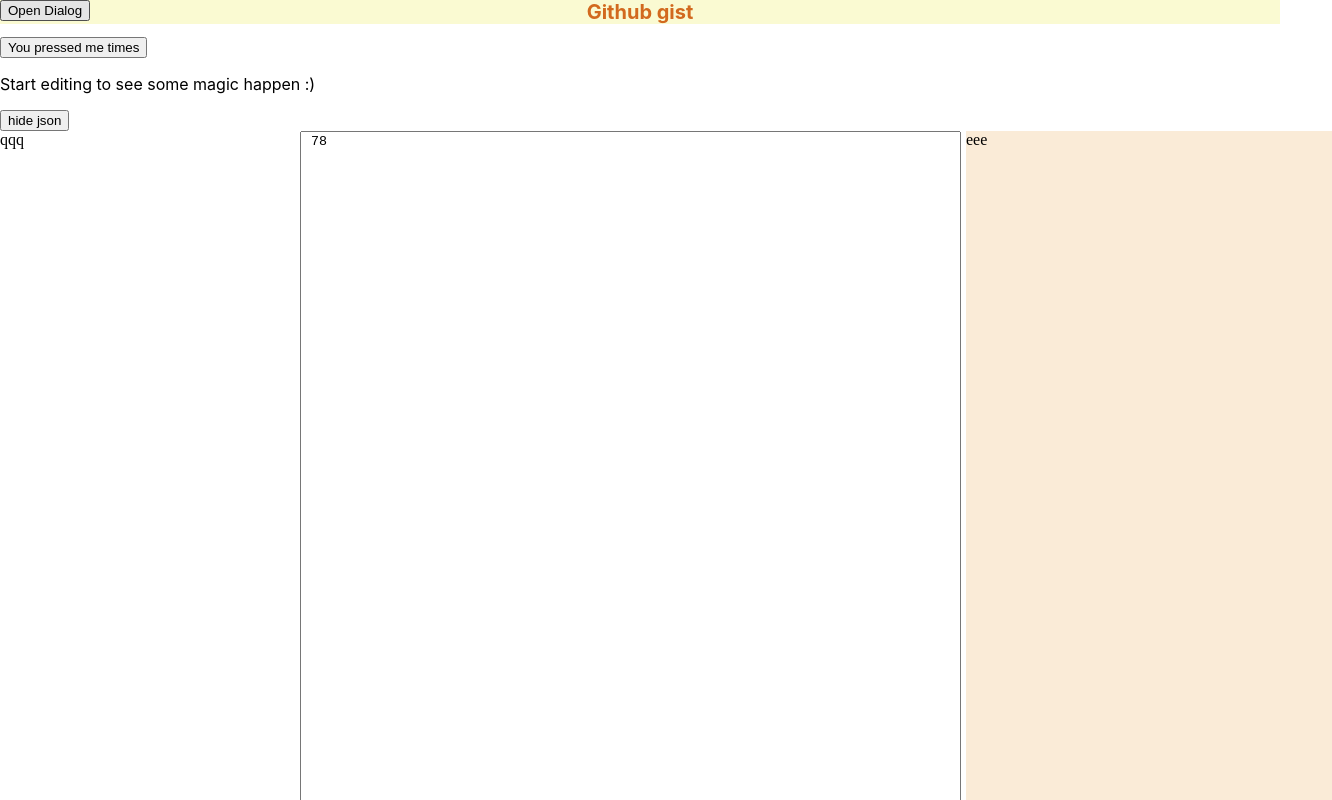
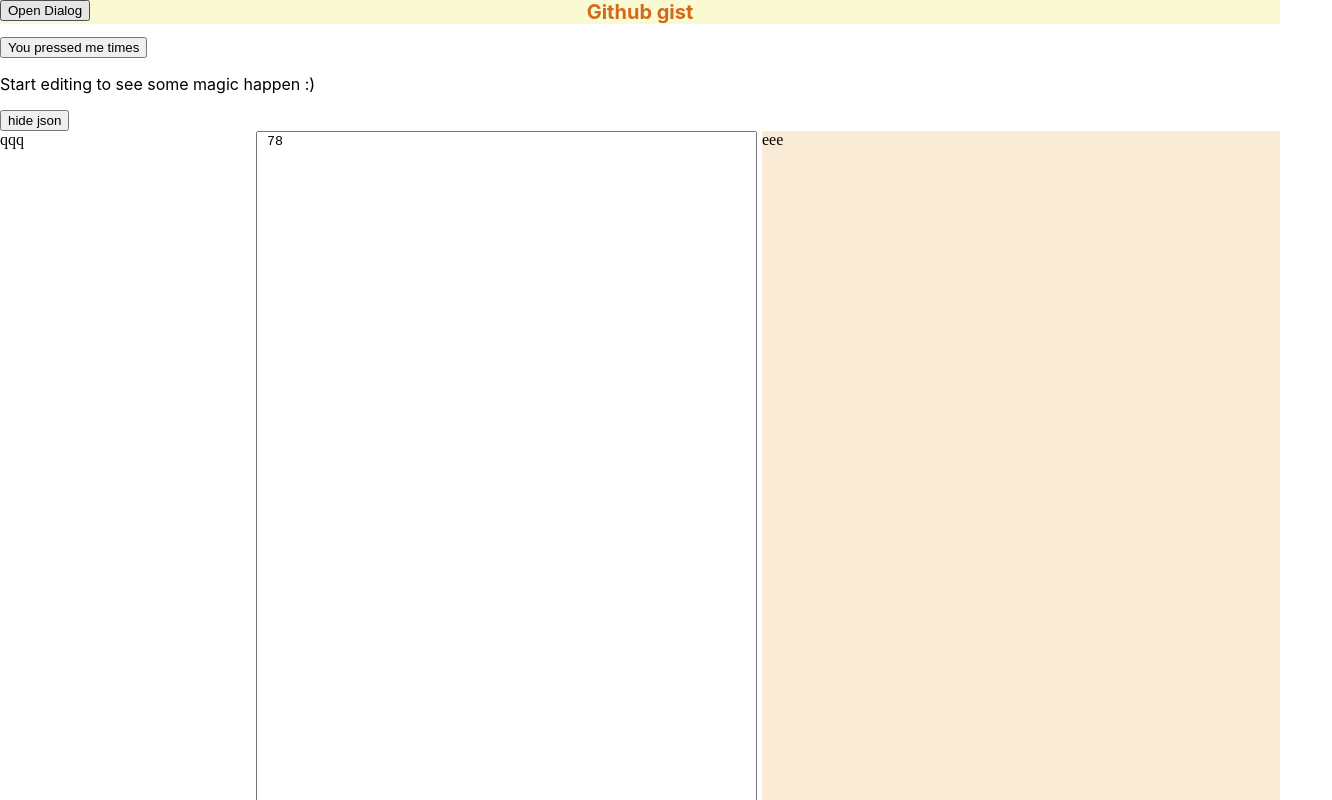
Before and after one commit to v2vv/react-gist, a React (Create React App) app: page / in a window 1280 px wide. Shown: the top 800 px of the page, 1332 px wide, since content can reach past the window. Built offline with nearby package versions, Linux system fonts and the light colour scheme.

Commit message:
添加 li样式

```diff
--- a/src/App.js
+++ b/src/App.js
@@ -192,8 +192,8 @@ export default function App() {
         <div id="flex_middle">{html3}</div>
         <div id="flex_edit">
           <textarea
-            rows={100}
-            cols={80}
+            rows={60}
+            cols={60}
             value={textMd}
             onChange={handleMdView}
           ></textarea>
--- a/src/style.css
+++ b/src/style.css
@@ -12,8 +12,8 @@ h1 {
   font-size: 20;
 }
 #flex_left {
-  flex: 0 0 300px;
-  width: 300px;
+  flex: 0 0 20%;
+  width: 20%;
   background: #0902;
   word-wrap: break-word;
   word-break: break-all;
@@ -21,16 +21,18 @@ h1 {
 }
 
 #flex_middle {
-  flex: 0 0 300px;
+  flex: 0 0 20%;
   word-wrap: break-word;
   word-break: break-all;
   white-space: pre-wrap;
 }
 
 #flex_edit {
-  flex: 1, 1, 60%;
-  width: 60%;
+  flex: 1, 0.1, 30%;
   margin-right: 5px;
+  word-break: break-all;
+  word-wrap: break-word;
+  white-space: pre-wrap;
 }
 
 .nav {
@@ -70,9 +72,21 @@ pre {
 
 #flex_right {
   flex: 1 0.1 30%;
-  width: 30%;
+  overflow: scroll;
   word-wrap: break-word;
   word-break: break-all;
   white-space: pre-wrap;
   background-color: antiquewhite;
 }
+
+div ol {
+  white-space: nowrap;
+  word-break: break-all;
+  word-wrap: break-word;
+}
+
+div ol li {
+  white-space: normal;
+  word-break: break-all;
+  word-wrap: break-word;
+}
```
